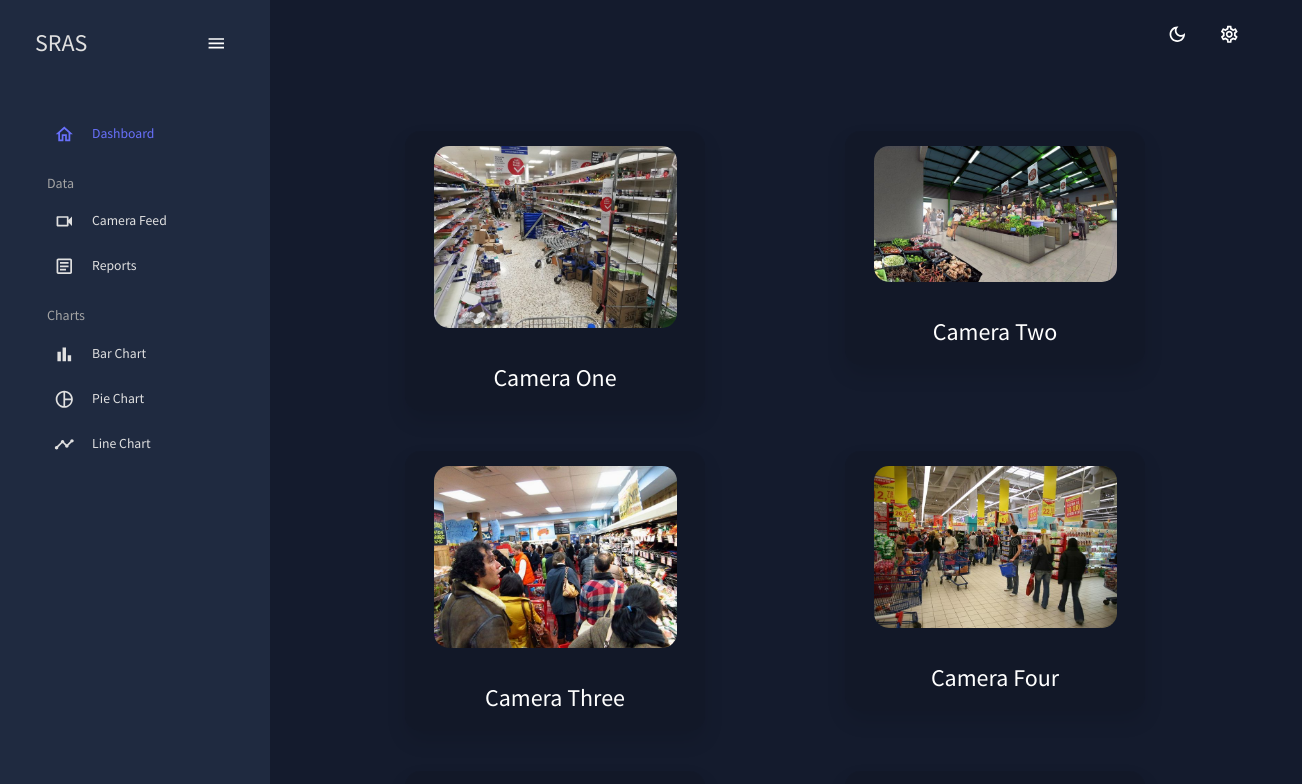
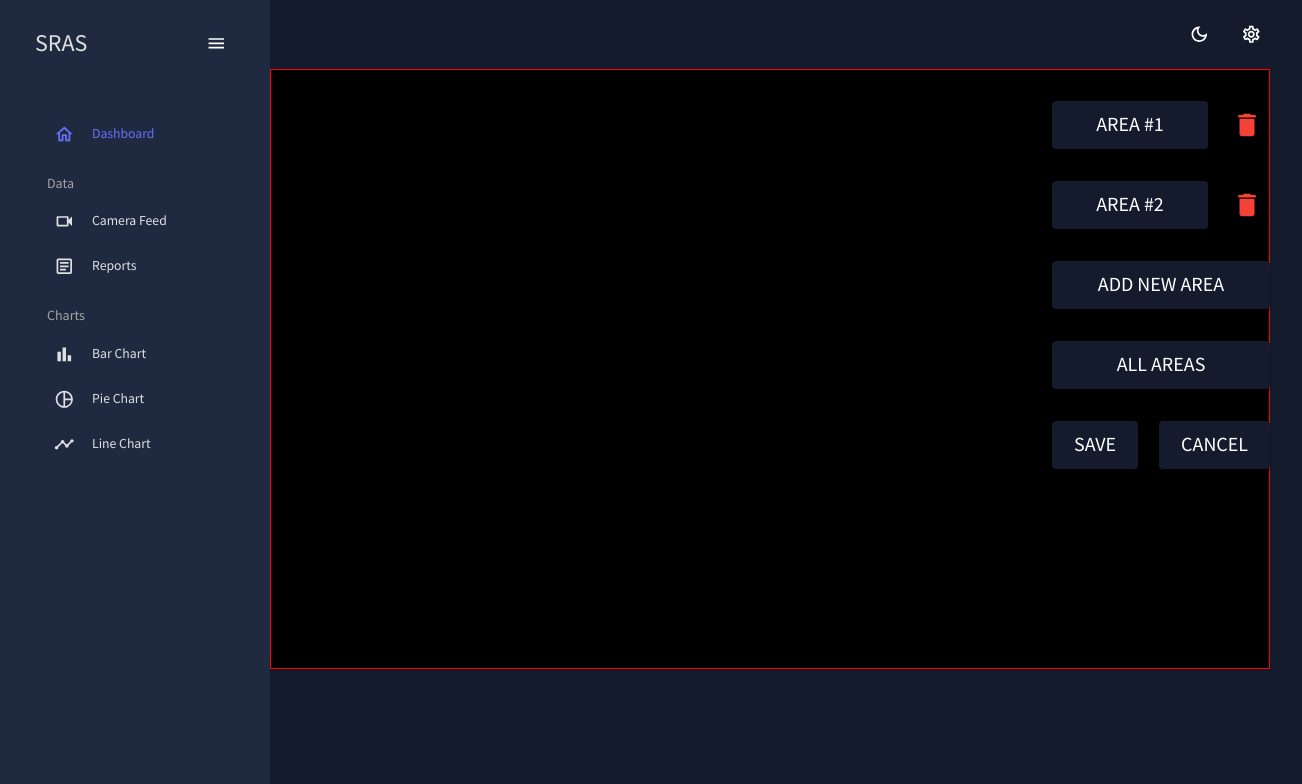
Before and after one commit to SalmaElhammamy/SRAS, a React (Create React App) app in the folder SRAS-frontend/: page /camerafeed in a window 1280 px wide. Shown: the top 784 px of the page, 1302 px wide, since content can reach past the window. Built offline with nearby package versions, Linux system fonts and the light colour scheme; no server answers.

Commit message:
Added: drawing multiple polygons

```diff
--- a/SRAS-frontend/package.json
+++ b/SRAS-frontend/package.json
@@ -21,6 +21,7 @@
     "react-chartjs-2": "^4.3.1",
     "react-dom": "^18.2.0",
     "react-icons": "^5.1.0",
+    "react-polygon-drawer": "^0.1.4",
     "react-pro-sidebar": "^0.7.1",
     "react-redux": "^8.0.2",
     "react-router-dom": "^6.3.0",
--- /dev/null
+++ b/SRAS-frontend/src/components/Polygon.jsx
@@ -0,0 +1,283 @@
+import React, { useEffect, useState } from "react";
+import { useNavigate } from "react-router-dom";
+import ReactPolygonDrawer from "react-polygon-drawer";
+import {
+  Grid,
+  Button,
+  Stack,
+  Typography,
+  Box,
+  IconButton,
+  Tooltip,
+} from "@mui/material";
+import DeleteIcon from "@mui/icons-material/Delete";
+
+const CustomButton = ({ text, onClick, sx }) => {
+  return (
+    <Button
+      variant="contained"
+      size="large"
+      sx={{
+        height: "3rem",
+        ...sx,
+      }}
+      onClick={onClick}
+    >
+      <Typography variant="h4">{text}</Typography>
+    </Button>
+  );
+};
+
+export default function PolygonDrawer(props) {
+  const height = props.height;
+  const width = props.width;
+  const existingCoordinates = props.existingCoordinates;
+  const image = props.image;
+
+  const navigate = useNavigate();
+
+  const [mouseClicked, setMouseClicked] = useState(
+    !(existingCoordinates && existingCoordinates.length > 0)
+  );
+
+  const [globalDisableButton, setGlobalDisableButton] = useState(true);
+
+  const [polygons, setPolygons] = useState([]);
+
+  useEffect(() => {
+    setPolygons([
+      {
+        id: 1,
+        isActive: false,
+        coordinates: [
+          {
+            x: 155,
+            y: 185,
+          },
+          {
+            x: 617,
+            y: 177,
+          },
+          {
+            x: 600,
+            y: 421,
+          },
+          {
+            x: 182,
+            y: 432,
+          },
+          {
+            x: 155,
+            y: 185,
+          },
+        ],
+      },
+      {
+        id: 2,
+        isActive: false,
+        coordinates: [
+          {
+            x: 328,
+            y: 71,
+          },
+          {
+            x: 58,
+            y: 63,
+          },
+          {
+            x: 61,
+            y: 509,
+          },
+          {
+            x: 669,
+            y: 78,
+          },
+          {
+            x: 669,
+            y: 78,
+          },
+          {
+            x: 328,
+            y: 71,
+          },
+        ],
+      },
+    ]);
+  }, []);
+
+  const SetActivePolygon = (id) => {
+    setMouseClicked(false);
+    if (id === -1) {
+      setGlobalDisableButton(true);
+      setPolygons(
+        polygons.map((polygon) => {
+          polygon.isActive = true;
+          return polygon;
+        })
+      );
+    } else {
+      setGlobalDisableButton(false);
+      setPolygons(
+        polygons.map((polygon) => {
+          if (polygon.id === id) {
+            polygon.isActive = true;
+          } else {
+            polygon.isActive = false;
+          }
+          return polygon;
+        })
+      );
+    }
+  };
+
+  const AddNewPolygon = () => {
+    setPolygons([
+      ...polygons,
+      {
+        id: Date.now(),
+        isActive: false,
+        coordinates: [],
+      },
+    ]);
+  };
+
+  const ChangePolygonCoordinates = (id, coordinates) => {
+    setPolygons(
+      polygons.map((polygon) => {
+        if (polygon.id === id) {
+          polygon.coordinates = coordinates;
+        }
+        return polygon;
+      })
+    );
+  };
+
+  const DeletePolygon = (id) => {
+    if (polygons.length === 1) {
+      return;
+    }
+    setPolygons(polygons.filter((polygon) => polygon.id !== id));
+  };
+
+  const SavePolygons = () => {
+    console.log(polygons);
+  };
+
+  if (polygons.length === 0) return null;
+
+  return (
+    <Grid
+      container
+      spacing={4}
+      sx={{
+        padding: "2rem",
+      }}
+    >
+      <Grid
+        item
+        xs={9}
+        sx={{
+          padding: "0 !important",
+        }}
+        onMouseDown={() => setMouseClicked(true)}
+      >
+        <Grid
+          sx={{
+            width: width,
+            height: height,
+            padding: "0 !important",
+            pointerEvents: globalDisableButton
+              ? "none"
+              : mouseClicked
+              ? "auto"
+              : "none",
+
+            backgroundColor: "black",
+            border: "1px solid red",
+            position: "relative",
+          }}
+        >
+          {polygons.map(
+            (polygon) =>
+              polygon.isActive && (
+                <ReactPolygonDrawer
+                  key={polygon.id}
+                  width={width}
+                  height={height}
+                  existingCoordinates={polygon.coordinates}
+                  onFinish={(coordinates) => {
+                    ChangePolygonCoordinates(polygon.id, coordinates);
+                  }}
+                  lineWidth={1}
+                />
+              )
+          )}
+        </Grid>
+      </Grid>
+      <Grid item xs={3}>
+        <Stack direction="column" spacing={4}>
+          {polygons.map((polygon, index) => (
+            <Box
+              sx={{
+                display: "flex",
+                justifyContent: "space-between",
+                gap: "1rem",
+              }}
+            >
+              <CustomButton
+                text={`Area #${index + 1}`}
+                key={polygon.id}
+                onClick={() => {
+                  SetActivePolygon(polygon.id);
+                }}
+                sx={{
+                  width: "95%",
+                }}
+              />
+              <Tooltip title="Delete">
+                <IconButton
+                  aria-label="delete"
+                  color="error"
+                  onClick={() => {
+                    DeletePolygon(polygon.id);
+                  }}
+                >
+                  <DeleteIcon fontSize="large" />
+                </IconButton>
+              </Tooltip>
+            </Box>
+          ))}
+
+          <CustomButton
+            text="Add new Area"
+            onClick={() => {
+              AddNewPolygon();
+            }}
+          />
+          <CustomButton
+            text={`All Areas`}
+            onClick={() => {
+              SetActivePolygon(-1);
+            }}
+          />
+          <Stack
+            direction="row"
+            sx={{
+              display: "flex",
+              justifyContent: "space-between",
+              width: "100%",
+            }}
+          >
+            <CustomButton text="Save" onClick={SavePolygons} />
+            <CustomButton
+              text="Cancel"
+              onClick={() => {
+                navigate(-1);
+              }}
+            />
+          </Stack>
+        </Stack>
+      </Grid>
+    </Grid>
+  );
+}
--- a/SRAS-frontend/src/scenes/camerafeed/index.jsx
+++ b/SRAS-frontend/src/scenes/camerafeed/index.jsx
@@ -6,22 +6,23 @@ import Cards from "../../components/Cards/Cards";
 import React, { useEffect, useState } from "react";
 import axios from "../../API/axios";
 //import reportImg from '../../Img/report.jpg';
+import PolygonDrawer from "../../components/Polygon";
 
 const FAQ = () => {
   const theme = useTheme();
   const colors = tokens(theme.palette.mode);
 
   const [state, setState] = useState(0);
-  useEffect(() => {
-    (async () => {
-      try {
-        const response = await axios.get("/test/products");
-        setState(response.data);
-      } catch (error) {
-        console.log(error);
-      }
-    })();
-  }, []);
+  // useEffect(() => {
+  //   (async () => {
+  //     try {
+  //       const response = await axios.get("/test/products");
+  //       setState(response.data);
+  //     } catch (error) {
+  //       console.log(error);
+  //     }
+  //   })();
+  // }, []);
 
   const createProduct = async () => {
     try {
@@ -43,12 +44,43 @@ const FAQ = () => {
     { title: "Camera Five", img: "/assets/img5.jpg" },
     { title: "Camera Six", img: "/assets/img6.jpg" },
   ];
-  console.log(state);
+  // console.log(state);
+
+  const width = 1000;
+  const height = 600;
+  const existingCoordinates = [
+    {
+      x: 328,
+      y: 71,
+    },
+    {
+      x: 58,
+      y: 63,
+    },
+    {
+      x: 61,
+      y: 509,
+    },
+    {
+      x: 669,
+      y: 78,
+    },
+    {
+      x: 669,
+      y: 78,
+    },
+    {
+      x: 328,
+      y: 71,
+    },
+  ];
   return (
     <Box>
-      <Header />
-      <Cards cards={cards} />
-      <button onClick={createProduct}>Click me</button>
+      <PolygonDrawer
+        height={height}
+        width={width}
+        existingCoordinates={existingCoordinates}
+      />
     </Box>
   );
 };
```
